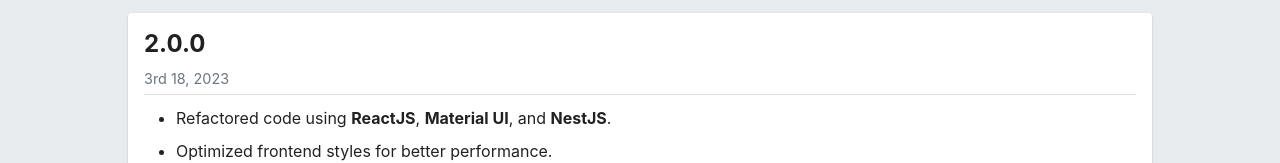
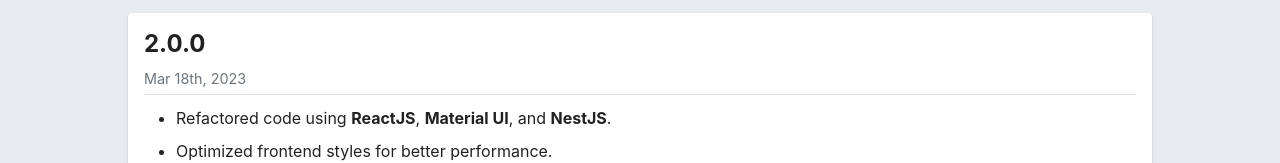
Before and after one commit to typinghare/supervisor-react, a React (Create React App) app: page /supervisor/about in a window 1280 px wide. Shown: the part 528-691 px from the top of the page. Built offline with nearby package versions, Linux system fonts and the light colour scheme.

Commit message:
fix: changelog release date

```diff
--- a/src/components/About/Changelog.tsx
+++ b/src/components/About/Changelog.tsx
@@ -48,7 +48,7 @@
             </Box>
 
             <Box sx={styles.publishDate}>
-                {moment(releaseDate).format('Mo DD, YYYY')}
+                {moment(releaseDate).format('MMM Do, YYYY')}
             </Box>
 
             <Divider />
```
